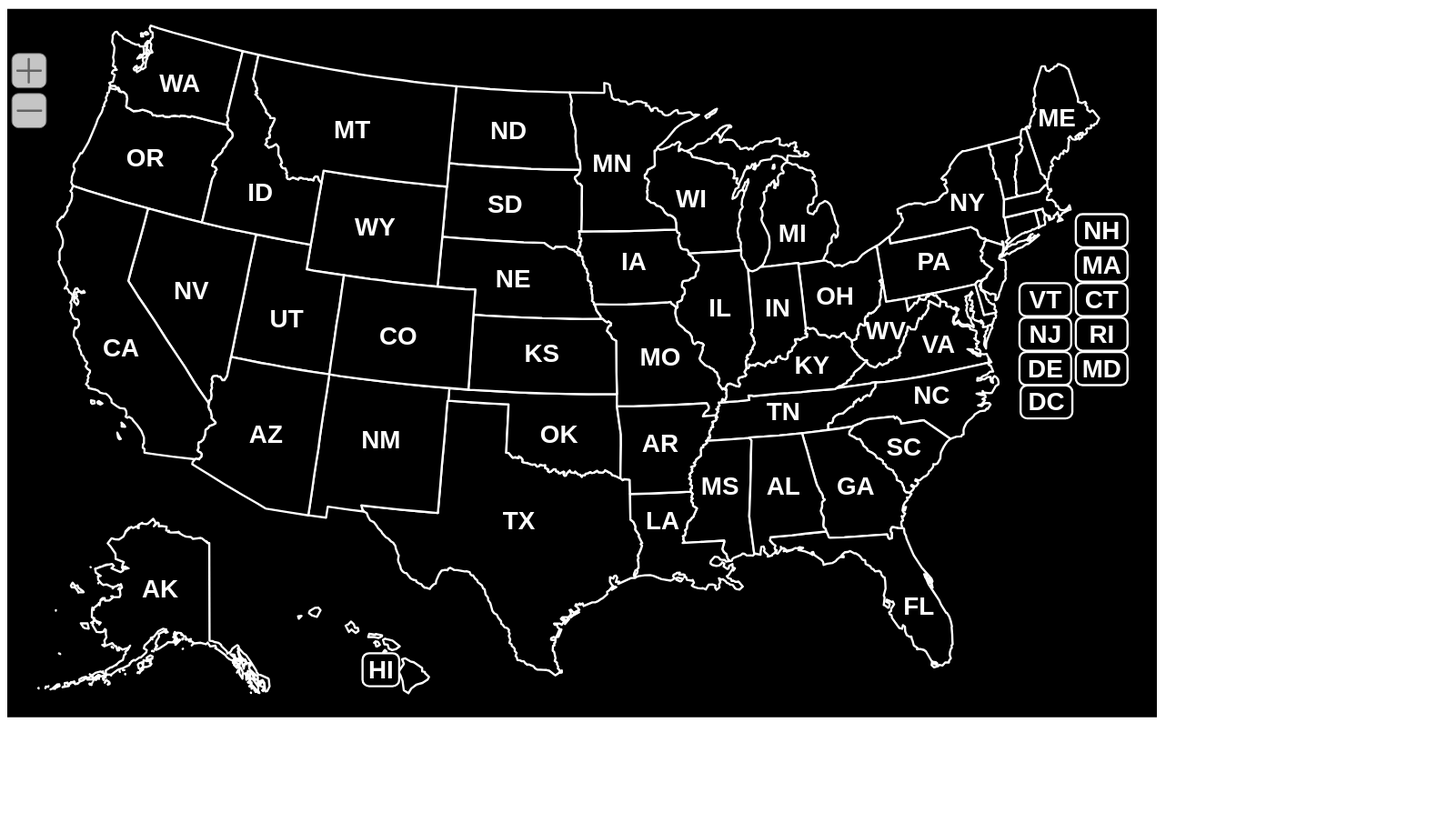
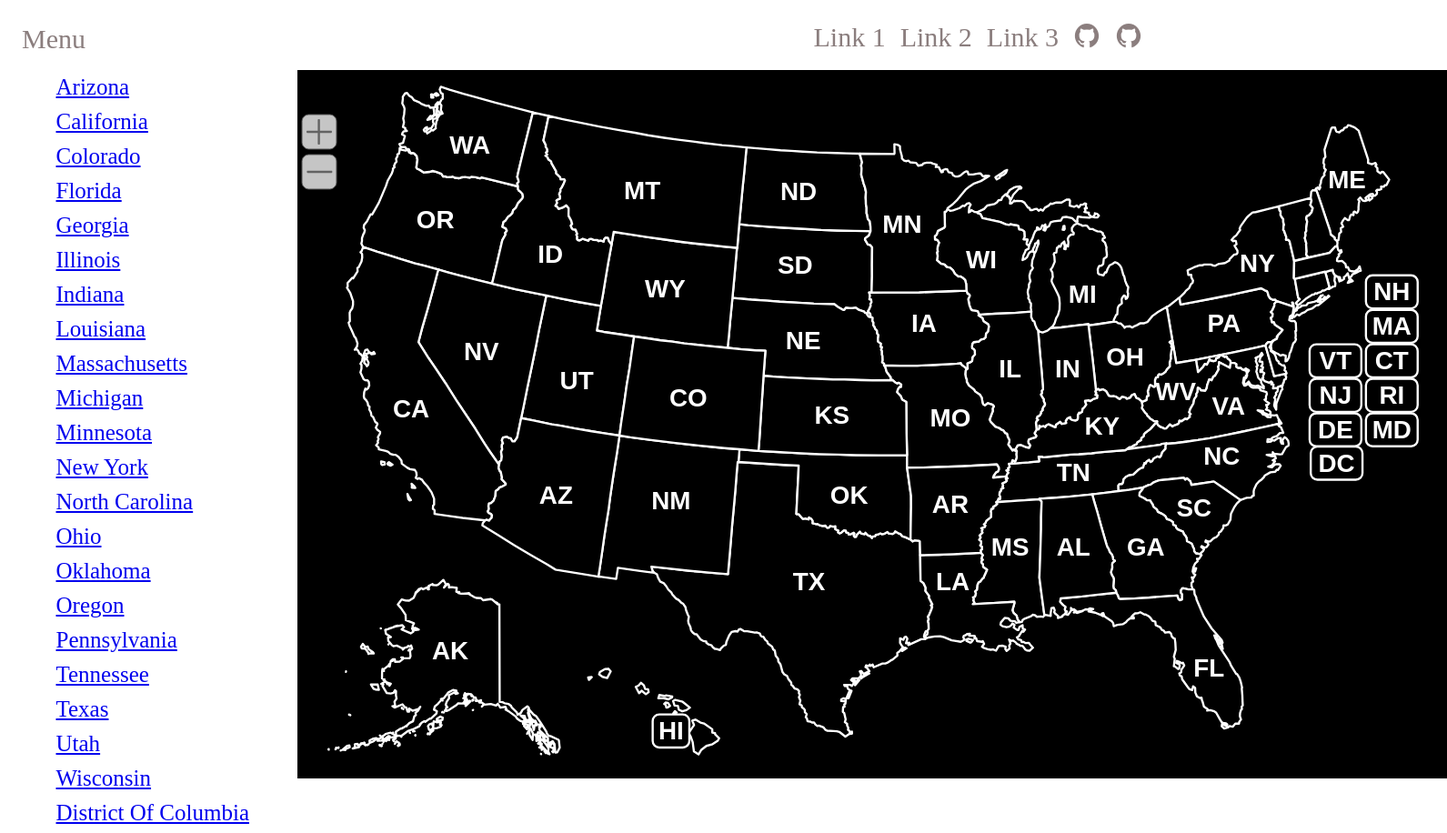
Before and after one commit to kentzhang06/NBA_JS_Project, a website built with webpack: page index.html in a window 1280 px wide. Shown: the whole page at 91% size, 1591 px wide, since content can reach past the window. Before the commit the page ends 800 px from the top, so only its background shows below. Built offline with nearby package versions, Linux system fonts and the light colour scheme.

Commit message:
Added interactive list of states

```diff
--- a/index.html
+++ b/index.html
@@ -12,26 +12,26 @@
   <script src="https://d3js.org/topojson.v2.min.js"></script> -->
   <script src="./us_map/mapdata.js"></script>
   <script src="./us_map/usmap.js"></script>
+  <script type="text/javascript" src="./us_map/list.js"></script>
+  <script>
+    simplemaps_list.map=simplemaps_usmap; // tells the script which map to work with
+    simplemaps_list.include=["AZ","CA","CO", "FL", "GA", "IL", "IN", "LA", "MA", "MI", "MN", "NY", "NC", "OH", "OK", "OR", "PA", "TN", "TX", "UT", "WI", "DC"];
+    /* set any other options here */
+    simplemaps_list.style=false;
+  </script>
+
+  <script type="module" src="https://unpkg.com/ionicons@5.5.2/dist/ionicons/ionicons.esm.js"></script>
+  <script nomodule src="https://unpkg.com/ionicons@5.5.2/dist/ionicons/ionicons.js"></script>
 
   <title>NBA Project</title>
 </head>
 
 <body>
-  <!-- <h2>NBA VISUALIZER</h2> -->
-
-  <!-- MAP -->
-  <div class="main-map">
-    <div id="map"></div>
-  </div>
-
-
   <!-- NAV BAR -->
 
   <nav class="main-nav">
     <a href="#" class="logo">Menu</a>
-    <button class="menu-btn">
-      <div class="bar"></div>
-    </button>
+
     <ul class="menu-list nav-hidden">
       <li class="menu-item">
         <a href="#">Link 1</a>
@@ -42,8 +42,27 @@
       <li class="menu-item">
         <a href="#">Link 3</a>
       </li>
+      <li class="menu-item">
+        <a class="github" href="https://github.com/kentzhang06" target="_blank">
+          <ion-icon name="logo-github"></ion-icon>
+        </a>
+      </li>
+      <li class="menu-item">
+        <a class="github" href="https://github.com/kentzhang06" target="_blank">
+          <ion-icon name="logo-github"></ion-icon>
+        </a>
+      </li>
     </ul>
   </nav>
+  <!-- <h2>NBA VISUALIZER</h2> -->
+
+  <!-- MAP -->
+
+  <div class="main-map">
+    <div id="simplemaps_list"></div>
+    <div id="map"></div>
+  </div>
+
 
 
 
--- a/src/index.scss
+++ b/src/index.scss
@@ -1,21 +1,24 @@
+// MAP
 
+.main-map {
+
+  display: flex;
+  justify-content: space-evenly;
+
+  text-align: center;
+  min-height: 100vh;
+}
+
+#map {
+  max-width: 70vw;
+}
+
+// NAV BAR
 .main-nav {
   display: flex;
   justify-content: space-between;
   align-items: center;
   padding: 1rem;
-}
-
-.main-map {
-  max-width: 1500px;
-}
-
-#map {
-  position: fixed;
-  top: 50%;
-  left: 50%;
-  /* bring your own prefixes */
-  transform: translate(-50%, -50%);
 }
 
 
@@ -33,18 +36,23 @@
 .menu-item a,
 .logo {
   text-decoration: none;
-  color: #333;
+  color: #8b7e7e;
+  font-size: 30px;
 }
 
 .logo {
-  font-size: 1.5rem;
+  font-size: 30px;
+}
+.menu-item a:hover {
+  color:#474444;
 }
 
-.menu-btn {
-  display: none;
-  width: 35px;
-  border: none;
-  background: none;
-  cursor: pointer;
-  padding: 0;
+#simplemaps_list {
+  list-style-type: none;
+  text-align: left;
+  font-size: 25px;
+
+  li {
+    padding: 5px;
+  }
 }
--- /dev/null
+++ b/us_map/list.js
@@ -0,0 +1,152 @@
+/* Copyright 2017, Chris Youderian, SimpleMaps, http://simplemaps.com
+ Released under MIT license - https://opensource.org/licenses/MIT
+ Requires SimpleMaps version 3.5+
+ */
+(function(plugin){
+
+  //Start helper functions
+    //IE8 support for index of
+    if(!Array.prototype.indexOf) {
+        Array.prototype.indexOf = function(needle) {
+            for(var i = 0; i < this.length; i++) {
+                if(this[i] === needle) {
+                    return i;
+                }
+            }
+            return -1;
+        };
+    }
+
+    //add support for index of
+    Array.prototype.indexOf || (Array.prototype.indexOf = function(d, e) {
+      var a;
+      if (null == this) throw new TypeError('"this" is null or not defined');
+      var c = Object(this),
+          b = c.length >>> 0;
+      if (0 === b) return -1;
+      a = +e || 0;
+      Infinity === Math.abs(a) && (a = 0);
+      if (a >= b) return -1;
+      for (a = Math.max(0 <= a ? a : b - Math.abs(a), 0); a < b;) {
+          if (a in c && c[a] === d) return a;
+          a++
+      }
+      return -1
+    });
+
+    //docReady in pure JavaScript, source: https://github.com/jfriend00/docReady/blob/master/docready.js, MIT
+    (function (funcName, baseObj) {funcName = funcName || "docReady";baseObj = baseObj || window;var readyList = [];var readyFired = false;var readyEventHandlersInstalled = false;function ready() {if (!readyFired) {readyFired = true;for (var i = 0; i < readyList.length; i++) {readyList[i].fn.call(window, readyList[i].ctx);}readyList = [];}}function readyStateChange() {if (document.readyState === "complete") {ready();}}baseObj[funcName] = function (callback, context) {if (readyFired) {setTimeout(function () {callback(context);}, 1);return;} else {readyList.push({fn:callback, ctx:context});}if (document.readyState === "complete" || !document.attachEvent && document.readyState === "interactive") {setTimeout(ready, 1);} else if (!readyEventHandlersInstalled) {if (document.addEventListener) {document.addEventListener("DOMContentLoaded", ready, false);window.addEventListener("load", ready, false);} else {document.attachEvent("onreadystatechange", readyStateChange);window.attachEvent("onload", ready);}readyEventHandlersInstalled = true;}};})("docReady", window);
+
+    function create_style(str){
+      var pa= document.getElementsByTagName('head')[0] ;
+      var el= document.createElement('style');
+      el.type= 'text/css';
+      el.media= 'screen';
+      if(el.styleSheet) el.styleSheet.cssText= str;// IE method
+      else el.appendChild(document.createTextNode(str));// others
+      pa.appendChild(el);
+      return el;
+    }
+
+    function extract_ids(map){
+      arr=[];
+      for (var state in map.mapdata.state_specific){
+        if (map.mapdata.state_specific[state].hide!='yes'){
+          arr.push(state);
+        }
+      }
+      return arr
+    }
+
+    function filter_ids(arr, exclude){
+      clean_arr=[]
+      for (var i=0; i<arr.length; i++){
+        id=arr[i];
+        if (exclude.indexOf(id) == -1){
+          clean_arr.push(id)
+        }
+      }
+      return clean_arr
+    }
+
+    function create_html(ids_clean, me){
+      var html='';
+      var elements={};
+      for (var i=0; i<ids_clean.length; i++){
+        var id=ids_clean[i];
+        var name=me.map.mapinfo.names[id];
+				var specific_url = me.map.mapdata.state_specific[id] ? me.map.mapdata.state_specific[id].url : '';
+				var url = (specific_url && specific_url!='default')?specific_url:me.map.mapdata.main_settings.state_url;
+        if (!name){continue}
+        var dom_id='simplemaps_list_'+id;
+        var ul=document.getElementById(me.div);
+        var li=document.createElement("li");
+        var a = document.createElement("a");
+				a.innerHTML = name;
+				a.href = url;
+        li.appendChild(a);
+        ul.appendChild(li);
+        elements[id]=li;
+      }
+      return elements
+    }
+
+    function set_to_events(all_elements, me){
+      if (!me.list_to_map){return}
+      for (var id in all_elements){
+        var element=all_elements[id];
+        (function(id){
+           element.onmouseenter = function(){
+              me.map.popup('state', id);
+          };
+        })(id);
+         element.onmouseleave = function(){
+            me.map.popup_hide();
+        };
+      }
+    }
+
+    function set_from_events(all_elements, me){
+      if (!me.map_to_list){return}
+      me.map.plugin_hooks.over_state.push(function(id){
+        all_elements[id].className=me.div+'_over';
+      })
+      me.map.plugin_hooks.out_state.push(function(id){
+        all_elements[id].className='';
+      })
+    }
+
+
+  //End helper functions
+  var api_object={
+      map: false,
+      div: plugin,
+      include: [],
+      exclude: [],
+      hover_color: false,
+      style: true,
+      map_to_list: true,
+      list_to_map: true
+  }
+
+  window[plugin]=api_object;
+
+  docReady(function(){
+    var me=api_object;
+    var map=me.map?me.map:window['simplemaps_usmap']; //usmap is default
+    if (!me.hover_color){me.hover_color=me.map.mapdata.main_settings.state_hover_color}
+    if (me.style){
+      css_text='#'+me.div+' li{cursor: pointer; list-style-type: none;}'
+      css_text+='#'+me.div+' li:hover{color: '+me.hover_color+', font-weight: bold;}'
+      css_text+='li.'+me.div+'_over{color: '+me.hover_color+'; font-weight: bold;}'
+      create_style(css_text);
+    }
+    var ids_raw=(me.include.length>0)?me.include:extract_ids(map);
+    var ids_clean=filter_ids(ids_raw, me.exclude);
+    all_elements=create_html(ids_clean, me);
+    set_to_events(all_elements, me);
+    set_from_events(all_elements, me);
+    window[plugin]=api_object;
+  });
+
+})('simplemaps_list'); //change plugin name to use across multiple maps on the same page
--- a/us_map/mapdata.js
+++ b/us_map/mapdata.js
@@ -37,6 +37,7 @@
     label_size: 22,
     label_font: "Arial",
     hide_labels: "no",
+
 
 		//Zoom settings
 		manual_zoom: "yes",
```
Also changed, not shown: dist/main.css.
